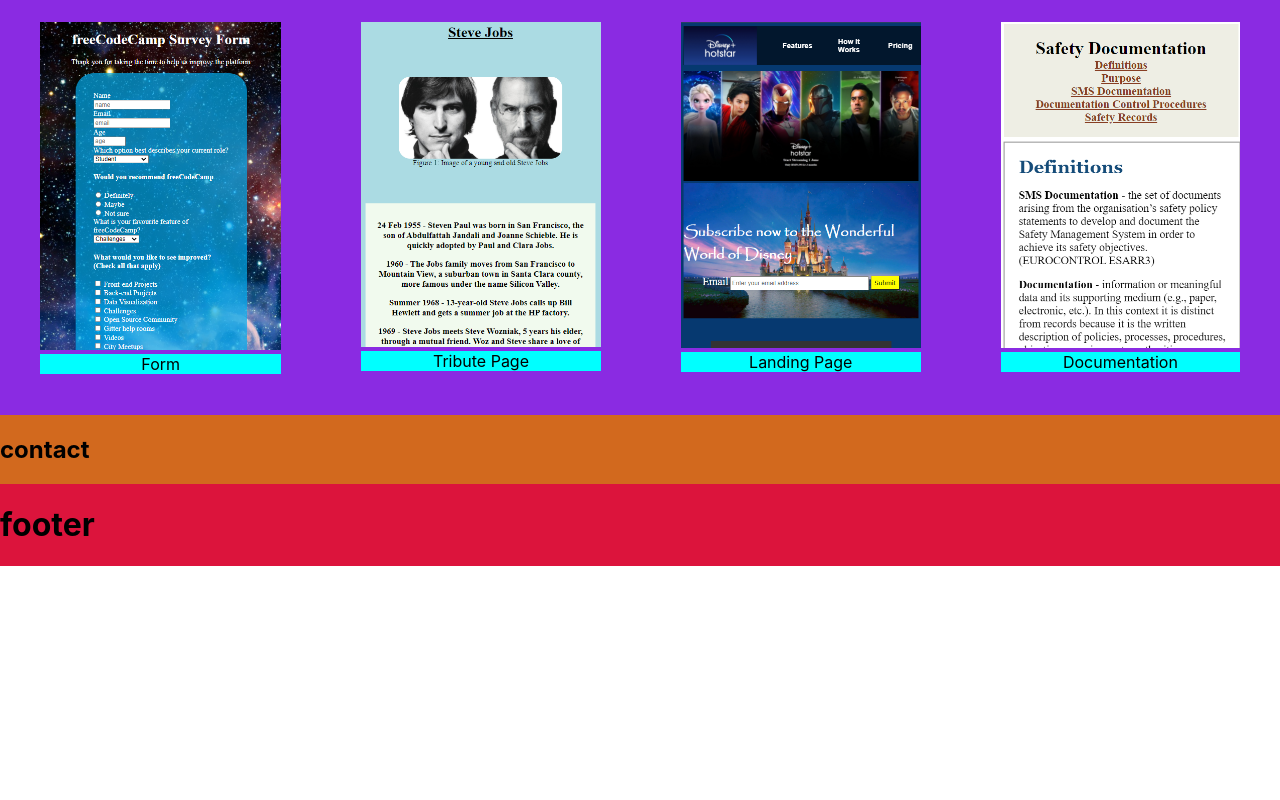
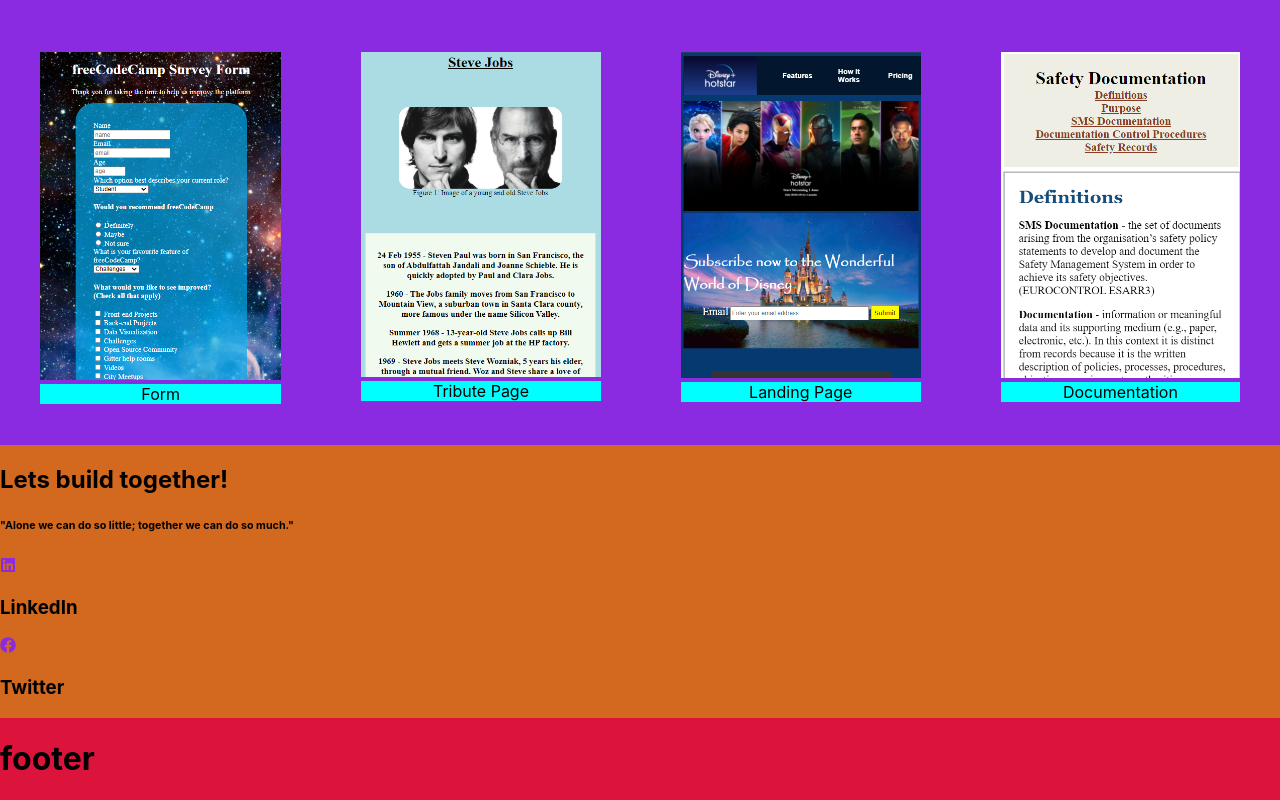
Before and after one commit to Jabawaki90/portfolio, a React (Create React App) app: page / in a window 1280 px wide. Shown: the part 647-1447 px from the top of the page. Before the commit the page ends 1213 px from the top, so only its background shows below. Built offline with nearby package versions, Linux system fonts and the light colour scheme.

Commit message:
update contact section

```diff
--- a/package.json
+++ b/package.json
@@ -8,6 +8,7 @@
     "@testing-library/user-event": "^12.8.3",
     "react": "^17.0.2",
     "react-dom": "^17.0.2",
+    "react-icons": "^4.2.0",
     "react-scripts": "4.0.3",
     "web-vitals": "^1.1.2"
   },
--- a/src/App.css
+++ b/src/App.css
@@ -94,6 +94,11 @@
   background-color: chocolate;
 }
 
+.icon {
+  fill: blueviolet;
+  size: 70;
+}
+
 #footer {
   background-color: crimson;
 }
--- a/src/App.js
+++ b/src/App.js
@@ -1,4 +1,5 @@
 import "./App.css";
+import { FaLinkedin, FaFacebook, FaTwitter, FcCellPhone } from "react-icons/fa";
 
 function App() {
   return (
@@ -24,7 +25,7 @@
           />
         </section>
         <section id="projects">
-          <h1>Portfolio</h1>
+          <h1 id="portfolio-title">Portfolio</h1>
           <div id="portfolio">
             <section class="img-container">
               <figure>
@@ -69,7 +70,18 @@
           </div>
         </section>
         <section id="contact">
-          <h1>contact</h1>
+          <h1>Lets build together!</h1>
+          <h6>"Alone we can do so little; together we can do so much."</h6>
+          <div className="icon">
+            <section class="social-media">
+              <FaLinkedin class="icon " />
+              <h3>LinkedIn</h3>
+            </section>
+            <section class="social-media">
+              <FaFacebook class="icon " />
+              <h3>Twitter</h3>
+            </section>
+          </div>
         </section>
         <footer id="footer">
           <h1>footer</h1>
```
Also changed, not shown: 1 other file (tests, documents, lock files or other folders).
